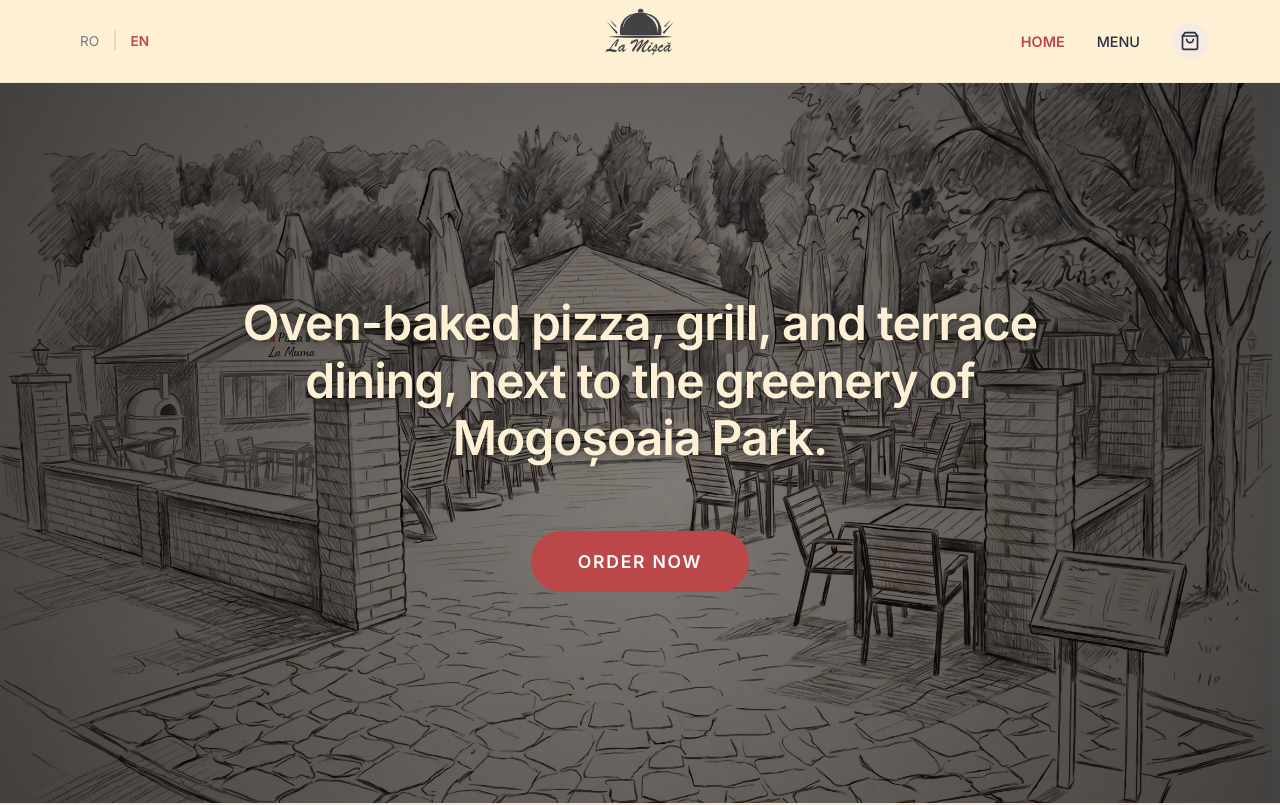
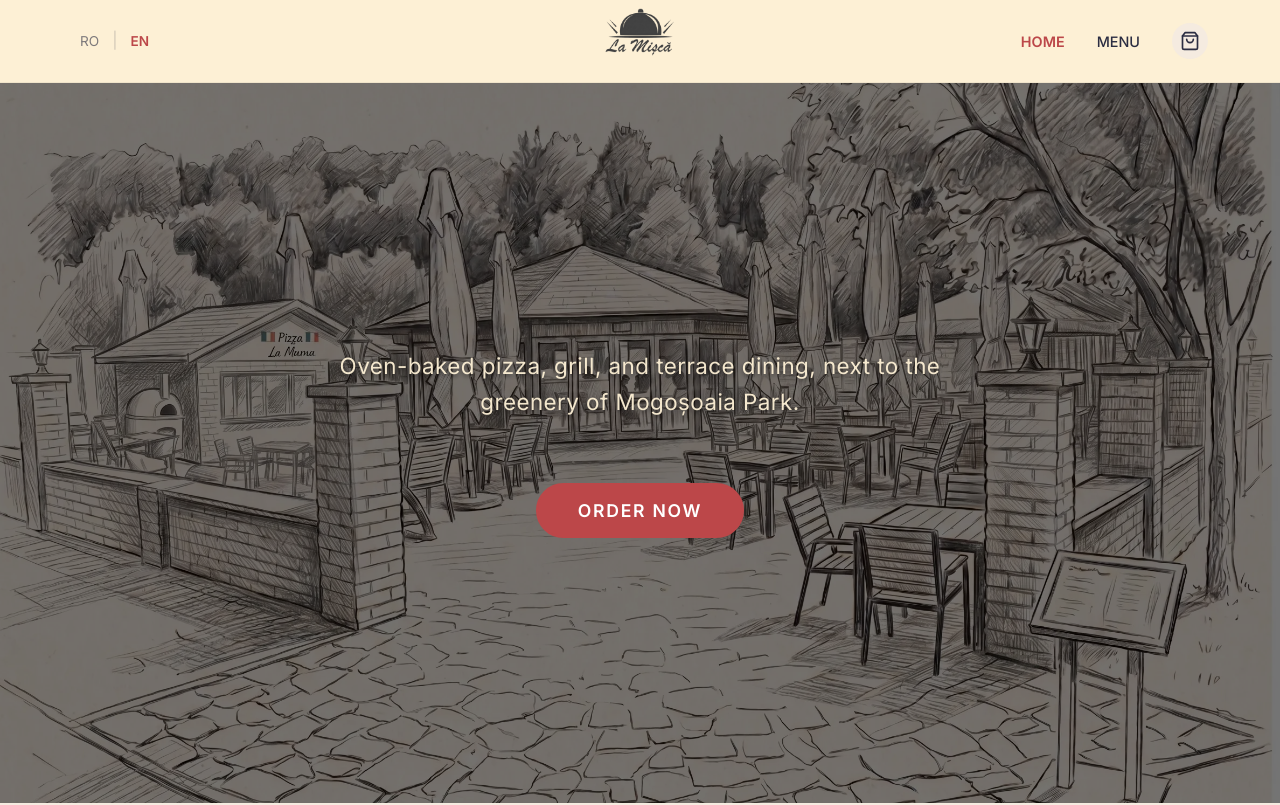
Before and after one commit to Lookah9/LaMisca, a React (Vite) app: page / in a window 1280 px wide. Shown: the top 805 px of the page. Built offline with nearby package versions, Linux system fonts and the light colour scheme.

Commit message:
Change hero text to subtext format

```diff
--- a/src/components/Hero.tsx
+++ b/src/components/Hero.tsx
@@ -40,7 +40,7 @@ export default function Hero({ navigateTo }: HeroProps) {
         left: 0,
         width: '100%',
         height: '100%',
-        background: 'radial-gradient(circle, rgba(0,0,0,0.2) 0%, rgba(0,0,0,0.6) 100%)'
+        background: 'rgba(0,0,0,0.3)'
       }}></div>
 
       <div className="container" style={{
@@ -48,20 +48,21 @@ export default function Hero({ navigateTo }: HeroProps) {
         zIndex: 1,
         color: 'var(--color-bg)',
         textAlign: 'center',
-        maxWidth: '900px'
+        maxWidth: '700px'
       }}>
         <p style={{
-          fontSize: 'clamp(1.8rem, 4vw, 3rem)',
-          lineHeight: '1.2',
+          fontSize: 'clamp(1.1rem, 2vw, 1.4rem)', // Reduced size to subtext format
+          lineHeight: '1.6',
           margin: '0 auto var(--spacing-lg)',
-          fontWeight: 700,
-          textShadow: '0 2px 10px rgba(0,0,0,0.3)',
-          letterSpacing: '-0.02em'
+          fontWeight: 400, // Lighter weight
+          opacity: 0.95,
+          textShadow: '0 2px 4px rgba(0,0,0,0.5)',
+          letterSpacing: '0.02em'
         }}>
           {t('hero.subtitle')}
         </p>
         <div style={{ display: 'flex', justifyContent: 'center' }}>
-          <button onClick={() => navigateTo('menu')} className="btn-primary" style={{ padding: '18px 45px', fontSize: '1.1rem', borderRadius: '50px' }}>
+          <button onClick={() => navigateTo('menu')} className="btn-primary" style={{ padding: '15px 40px', fontSize: '1.1rem', borderRadius: '50px' }}>
             {t('hero.cta')}
           </button>
         </div>
```
